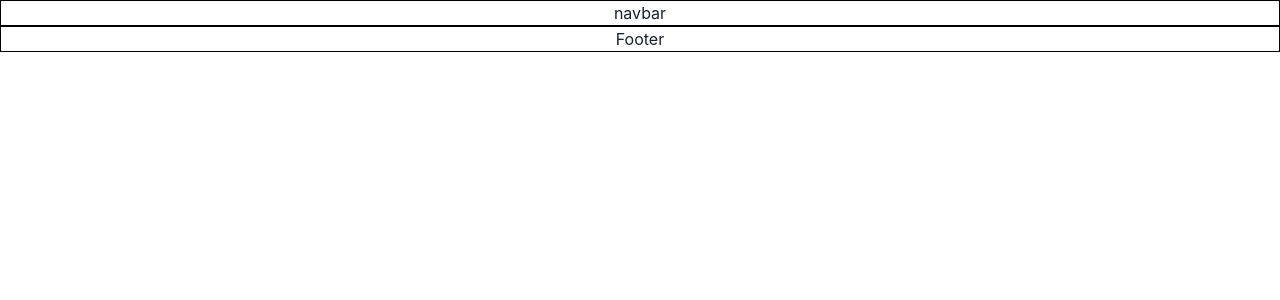
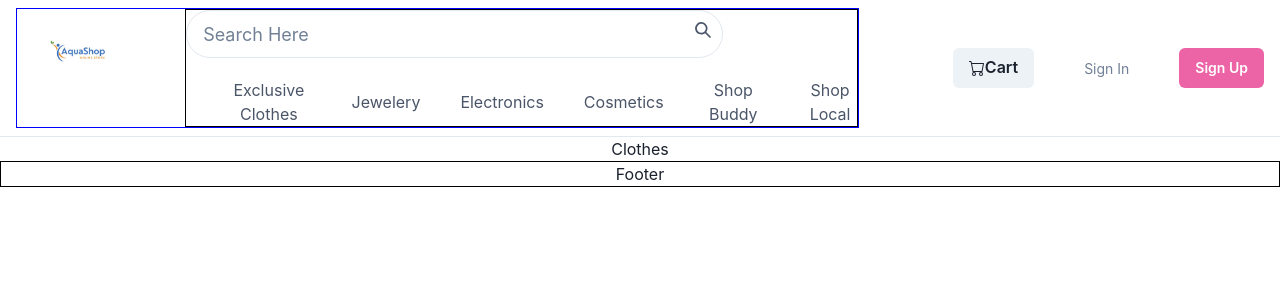
Before and after one commit to NarayandasGanesh/Aquashop.com, a React (Create React App) app in the folder shop/: page /clothes in a window 1280 px wide. Before the commit this address had no page. Shown: the top 300 px of the page. Built offline with nearby package versions, Linux system fonts and the light colour scheme.

Commit message:
navbarWithPages

```diff
--- a/shop/package.json
+++ b/shop/package.json
@@ -3,6 +3,7 @@
   "version": "0.1.0",
   "private": true,
   "dependencies": {
+    "@chakra-ui/icons": "^2.0.13",
     "@chakra-ui/react": "^2.4.3",
     "@emotion/react": "^11.10.5",
     "@emotion/styled": "^11.10.5",
@@ -13,6 +14,7 @@
     "framer-motion": "^7.7.3",
     "react": "^18.2.0",
     "react-dom": "^18.2.0",
+    "react-icons": "^4.7.1",
     "react-redux": "^8.0.5",
     "react-router-dom": "^6.4.5",
     "react-scripts": "5.0.1",
--- a/shop/src/components/Navbar.jsx
+++ b/shop/src/components/Navbar.jsx
@@ -1,11 +1,197 @@
 import React from "react";
-
+import {
+  Box,
+  Flex,
+  Text,
+  IconButton,
+  Button,
+  Stack,
+  Collapse,
+  Icon,
+  Link,
+  Popover,
+  PopoverTrigger,
+  PopoverContent,
+  useColorModeValue,
+  useBreakpointValue,
+  useDisclosure,
+  Image,
+  Input,
+  InputGroup,
+  CheckboxIcon,
+  InputRightElement,
+} from "@chakra-ui/react";
+import {
+  HamburgerIcon,
+  CloseIcon,
+  ChevronDownIcon,
+  ChevronRightIcon,
+  SearchIcon,
+} from "@chakra-ui/icons";
+import { BsCart } from "react-icons/bs";
+import { useNavigate } from "react-router-dom";
 
 const Navbar = () => {
-  return <div style={{ border: "1px solid black  " }}>
+  const navigateTo = useNavigate();
 
-      navbar
-  </div>;
+  const { isOpen, onToggle } = useDisclosure();
+  const GoTo = (path) => {
+    console.log("path", path);
+    navigateTo(path);
+  };
+  return (
+    <div>
+      <Box>
+        <Flex
+          bg={useColorModeValue("white", "gray.800")}
+          color={useColorModeValue("gray.600", "white")}
+          minH={"60px"}
+          py={{ base: 2 }}
+          px={{ base: 4 }}
+          borderBottom={1}
+          borderStyle={"solid"}
+          borderColor={useColorModeValue("gray.200", "gray.900")}
+          align={"center"}
+        >
+          <Flex
+            flex={{ base: 1, md: "auto" }}
+            ml={{ base: -2 }}
+            display={{ base: "flex", md: "none" }}
+          >
+            <IconButton
+              onClick={onToggle}
+              icon={
+                isOpen ? (
+                  <CloseIcon w={3} h={3} />
+                ) : (
+                  <HamburgerIcon w={5} h={5} />
+                )
+              }
+              variant={"ghost"}
+              aria-label={"Toggle Navigation"}
+            />
+          </Flex>
+          <Flex flex={{ base: 1 }} justify={{ base: "center", md: "start" }}>
+            <Box width={"90%"} border={"1px solid blue"} display={"flex"}>
+              {" "}
+              <Box width={"25%"}>
+                <Image
+                  alt={"Logo"}
+                  objectFit={"cover"}
+                  // p={[4, 10]}
+                  // m={[4, 8, 16, 10]}
+
+                  // border={"1px solid black"}
+                  w={["50%", "50%"]}
+                  minH={["20px"]}
+                  ml={5}
+                  src={"./images/logo.jpeg"}
+                />
+              </Box>
+              <Box border={"1px solid black"} width="100%">
+                {" "}
+                <Box width={{ base: "120%", md: "80%" }}>
+                  {" "}
+                  <InputGroup
+                    // display={{ base: "1", md: "inline-flex" }}
+
+                    justifyItems={"center"}
+                  >
+                    {" "}
+                    <Input
+                      placeholder="Search Here"
+                      size="lg"
+                      //
+                      borderRadius={50}
+                    />
+                    <InputRightElement children={<SearchIcon />} />
+                  </InputGroup>
+                </Box>
+                <Flex display={{ base: "none", md: "flex" }} ml={10}>
+                  <Box
+                    display={"flex"}
+                    pt={5}
+                    justifyContent={"space-between"}
+                    gap={10}
+                  >
+                    <Box as="button" onClick={() => GoTo("/clothes")}>
+                      Exclusive Clothes
+                    </Box>
+                    <Box as="button" onClick={() => GoTo("/jewelery")}>
+                      Jewelery
+                    </Box>
+                    <Box as="button" onClick={() => GoTo("/electronics")}>
+                      Electronics
+                    </Box>
+                    <Box as="button" onClick={() => GoTo("/cosmetic")}>
+                      Cosmetics
+                    </Box>
+                    <Box as="button" onClick={() => GoTo("/shopbuddy")}>
+                      Shop Buddy
+                    </Box>
+                    <Box as="button" onClick={() => GoTo("/shoplocal")}>
+                      Shop Local
+                    </Box>
+                  </Box>
+                </Flex>
+              </Box>
+            </Box>
+
+            {/* <Text
+              textAlign={useBreakpointValue({ base: "center", md: "left" })}
+              fontFamily={"heading"}
+              color={useColorModeValue("gray.800", "white")}
+            >
+              Logo
+            </Text> */}
+
+            <Flex display={{ base: "none", md: "flex" }} ml={10}>
+              {/* <DesktopNav /> */}
+            </Flex>
+          </Flex>
+
+          <Stack
+            flex={{ base: 1, md: 0 }}
+            justify={"flex-end"}
+            direction={"row"}
+            spacing={50}
+          >
+            <Button display={{ base: "none", md: "inline-flex" }}>
+              <BsCart />
+
+              <Text>Cart</Text>
+            </Button>
+            <Button
+              as={"a"}
+              fontSize={"sm"}
+              fontWeight={400}
+              variant={"link"}
+              href={"#"}
+            >
+              Sign In
+            </Button>
+            <Button
+              display={{ base: "none", md: "inline-flex" }}
+              fontSize={"sm"}
+              fontWeight={600}
+              color={"white"}
+              bg={"pink.400"}
+              href={"#"}
+              _hover={{
+                bg: "pink.300",
+              }}
+            >
+              Sign Up
+            </Button>
+          </Stack>
+        </Flex>
+
+        <Collapse in={isOpen} animateOpacity>
+          {/* <MobileNav /> */}
+        </Collapse>
+      </Box>
+    </div>
+  );
 };
 
 export default Navbar;
--- a/shop/src/pages/AllRoutes.jsx
+++ b/shop/src/pages/AllRoutes.jsx
@@ -1,18 +1,27 @@
 import React from "react";
 import { Route, Routes } from "react-router-dom";
+import Clothes from "./Clothes";
+import Cosmetics from "./Cosmetics";
+import Electronics from "./Electronics";
 
 import Homepage from "./Homepage";
-
-
+import Jewelery from "./Jewelery";
+import ShopBuddy from "./ShopBuddy";
+import ShopLocal from "./ShopLocal";
 
 const AllRoutes = () => {
   return (
     <Routes>
       <Route path="/" element={<Homepage />} />
-
-
+      <Route path="/clothes" element={<Clothes />} />
+      <Route path="/electronics" element={<Electronics />} />
+      <Route path="/jewelery" element={<Jewelery />} />
+      <Route path="/cosmetic" element={<Cosmetics />} />
+      <Route path="/shopbuddy" element={<ShopBuddy />} />
+      <Route path="/shoplocal" element={<ShopLocal />} />
     </Routes>
   );
 };
 
 export default AllRoutes;
+// <Route path="/singleproduct/:id"  element={<SingleProduct />} />
--- /dev/null
+++ b/shop/src/pages/Clothes.jsx
@@ -0,0 +1,11 @@
+import React from "react";
+
+const Clothes = () => {
+  return (
+    <div>
+      <h1>Clothes</h1>
+    </div>
+  );
+};
+
+export default Clothes;
--- /dev/null
+++ b/shop/src/pages/Cosmetics.jsx
@@ -0,0 +1,11 @@
+import React from "react";
+
+const Cosmetics = () => {
+  return (
+    <div>
+      <h1>Cosmetics</h1>
+    </div>
+  );
+};
+
+export default Cosmetics;
--- /dev/null
+++ b/shop/src/pages/Electronics.jsx
@@ -0,0 +1,11 @@
+import React from "react";
+
+const Electronics = () => {
+  return (
+    <div>
+      <h1>Electronics</h1>
+    </div>
+  );
+};
+
+export default Electronics;
--- /dev/null
+++ b/shop/src/pages/Jewelery.jsx
@@ -0,0 +1,11 @@
+import React from "react";
+
+const Jewelery = () => {
+  return (
+    <div>
+      <h1>Jewelery</h1>
+    </div>
+  );
+};
+
+export default Jewelery;
--- /dev/null
+++ b/shop/src/pages/ShopBuddy.jsx
@@ -0,0 +1,11 @@
+import React from "react";
+
+const ShopBuddy = () => {
+  return (
+    <div>
+      <h1>Shop Buddy</h1>
+    </div>
+  );
+};
+
+export default ShopBuddy;
--- /dev/null
+++ b/shop/src/pages/ShopLocal.jsx
@@ -0,0 +1,11 @@
+import React from "react";
+
+const ShopLocal = () => {
+  return (
+    <div>
+      <h1>Shop Local</h1>
+    </div>
+  );
+};
+
+export default ShopLocal;
```
Also changed, not shown: shop/public/images/logo.jpeg (added), 1 other file (tests, documents, lock files or other folders).
